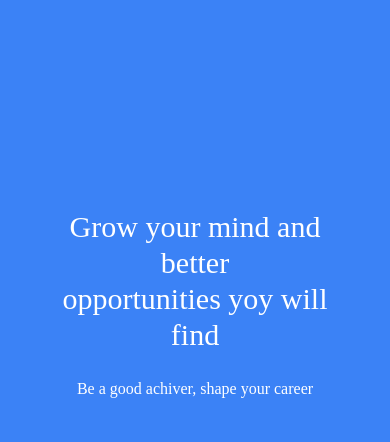
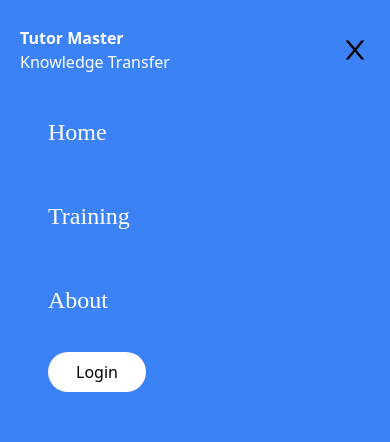
Before and after one commit to Sumit-Sahni/outshade, a React (Create React App) app in the folder outshade/: page / in a window 390 px wide. Shown: the top 442 px of the page. Built offline with nearby package versions, Linux system fonts and the light colour scheme.

Commit message:
Final Deployed All Codes

```diff
--- a/outshade/package.json
+++ b/outshade/package.json
@@ -1,21 +1,26 @@
 {
   "name": "outshade",
   "version": "0.1.0",
+  "homepage": "https://github.com/Sumit-Sahni/outshade",
   "private": true,
   "dependencies": {
     "@testing-library/jest-dom": "^5.16.5",
     "@testing-library/react": "^13.4.0",
     "@testing-library/user-event": "^13.5.0",
+    "gh-pages": "^4.0.0",
     "react": "^18.2.0",
     "react-dom": "^18.2.0",
     "react-icons": "^4.4.0",
     "react-player": "^2.11.0",
     "react-scripts": "5.0.1",
+    "react-scroll": "^1.8.7",
     "styled-component": "^2.8.0",
     "styled-components": "^5.3.5",
     "web-vitals": "^2.1.4"
   },
   "scripts": {
+    "predeploy": "npm run build",
+     "deploy": "gh-pages -d build",
     "start": "react-scripts start",
     "build": "react-scripts build",
     "test": "react-scripts test",
--- a/outshade/src/App.js
+++ b/outshade/src/App.js
@@ -6,6 +6,7 @@ import StayConnected from "./Screens/StayConected/StayConnected"
 import TrainingVideo from "./Screens/TrainingOverview/TrainingVideo"
 import WhoWillTrainYou from "./Screens/WhoWillTrainYou/WhoWillTrainYou"
 import Footer from "./Screens/Footer/Footer"
+import BelowFooter from "./Screens/BelowFooter/BelowFooter"
 
 function App() {
   return (
@@ -17,7 +18,8 @@ function App() {
           <StayConnected/>
           <TrainingVideo/>
           <WhoWillTrainYou/>
-          {/* <Footer/> */}
+          <Footer/>
+          <BelowFooter/>
        </div>
   );
 }
--- /dev/null
+++ b/outshade/src/Screens/BelowFooter/BelowFooter.jsx
@@ -0,0 +1,12 @@
+import React from 'react'
+
+ const BelowFooter = () => {
+  return (
+    <div className='w-full h-12' style={{"backgroundColor": "#0B4668"}}>
+
+    </div>
+  )
+}
+
+
+export default BelowFooter;
--- a/outshade/src/Screens/Footer/Footer.jsx
+++ b/outshade/src/Screens/Footer/Footer.jsx
@@ -1,8 +1,62 @@
 import React from 'react'
+import { CgFacebook} from "react-icons/cg";
+import { SiTwitter} from "react-icons/si";
+import { GrLinkedinOption} from "react-icons/gr";
+import {BsFillArrowUpSquareFill} from "react-icons/bs";
 
 const Footer = () => {
   return (
-    <div>Footer</div>
+    <section className='w-full h-full py-12  lg:h-[50vh] grid grid-cols-1 lg:grid-cols-4 relative ' style={{"backgroundColor":"#002C45"}}>
+           <div className='flex items-center  text-white'>
+                 <div className='w-full h-64 -dotted mx-auto flex flex-col justify-evenly  px-12'>
+                     <div>
+                        <p> Knowledge Transfer </p>
+                     </div>
+                     <div className='w-full '>
+                        <p>Lorem ipsum dolor sit amet, consectetur adipiscing elit, sed do eiusmod Lorem ipsum do
+                         Lorem ipsum dolor sit amet, consectetur adipiscing elit, sed do eiusmod Lorem ipsum do</p>
+                     </div>
+                     <div className='w-24 flex flex-row justify-between '>
+                        <CgFacebook/>
+                        <SiTwitter/>
+                        <GrLinkedinOption/>
+                     </div>
+                  </div>
+           </div>
+
+           <div className='grid grid-cols-3 col-span-3 w-full   text-white'>
+                 <div className=' w-1/2 flex justify-end  sm:items-center mx-2'>
+                     <ul>
+                       <li className='text-xl sm:text-2xl font-semibold my-6'>Quick Links</li>
+                       <li className='pb-4'>Home</li>
+                       <li className='pb-4'>About</li>
+                       <li className='pb-4'>Trainings</li>
+                       <li className='pb-4'>Contacts</li>
+                     </ul>
+                 </div>
+                 <div className=' w-1/2 flex justify-start items-center'>
+                     <ul>
+                       <li className=' text-xl sm:text-2xl font-semibold my-6'>Topics</li>
+                       <li className='pb-4'>Blanket topics</li>
+                       <li className='pb-4'>Country topics</li>
+                       <li className='pb-4'>Product topics</li>
+                       <li className='py-4 '></li>
+                     </ul>
+                 </div>
+                 <div className=' w-1/2 flex justify-start items-center'>
+                     <ul>
+                       <li className=' text-xl sm:text-2xl font-semibold my-6'>Important Links</li>
+                       <li className='pb-4'>Privacy Policy</li>
+                       <li className='pb-4'>Terms & Conditions</li>
+                       <li className='pb-4'>Disclaimer</li>
+                       <li className='pb-4'>Sitemap</li>
+                     </ul>
+                 </div>
+           </div>
+           <div className='right-0 bottom-0 absolute mx-4 mb-4'>
+                <BsFillArrowUpSquareFill size={40} style={{"color":"#007CC2"}}/>
+           </div>
+    </section>
   )
 }
 
--- a/outshade/src/Screens/HeroComp/Hero.jsx
+++ b/outshade/src/Screens/HeroComp/Hero.jsx
@@ -1,8 +1,12 @@
 import React from 'react'
+import NavbarComp from "../Navbar/NavbarComp"
 
 const Hero = () => {
   return (
+    <>
+     <NavbarComp/>
     <section className='bg-blue-500 h-[75vh] flex items-center justify-center'>
+
         <div className='font-pop p-12 text-white'>
             <h1 className='text-center text-3xl md:text-5xl lg:text-6xl '>Grow your mind and better<br/> opportunities yoy will find</h1>
             <div className='text-center  p-6 lg:text-3xl'>
@@ -11,6 +15,8 @@ const Hero = () => {
 
         </div>
     </section>
+    </>
+
   )
 }
 
--- /dev/null
+++ b/outshade/src/Screens/Navbar/NavbarComp.jsx
@@ -0,0 +1,62 @@
+import React from 'react'
+import { useState } from 'react'
+import {AiOutlineClose,AiOutlineMenu } from 'react-icons/ai'
+import {Link} from "react-scroll"
+
+const NavbarComp = () => {
+
+     const [nav, setNav] = useState(false)
+
+     const handleNavbar = () =>{
+        setNav(!nav)
+     }
+
+
+
+
+  return (
+        <div className='w-screen h-[100px] py-5 z-10 bg-blue-500 fixed '>
+          <div className='px-5 flex justify-between items-center w-full h-full'>
+             <div className='flex justify-center flex-col text-white lg:mx-12'>
+                 <h1 className='sm:text-3xl font-semibold sm:text4xl'>Tutor Master</h1>
+                 <p className='' >Knowledge Transfer</p>
+             </div>
+              <ul className='hidden md:flex items-center  text-white mx-12 '>
+                   <li>
+                       <h1>Home</h1>
+                   </li>
+                   <li>
+                      <h1>Training</h1>
+                   </li>
+                   <li>
+                       <h1>About</h1>
+                   </li>
+                 <button className='px-7 py-2 rounded-3xl hover:underline underline-offset-4 bg-white text-black'>Login</button>
+              </ul>
+              <div className='md:hidden' onClick={handleNavbar}>
+                {!nav ? <AiOutlineClose size={30} className="cursor-pointer"/> :<AiOutlineMenu size={30} className="cursor-pointer"/> }
+
+              </div>
+          </div>
+
+          <ul className={nav ? "hidden" : "absolute  w-full h-[100vh] px-8 md:hidden bg-blue-500  text-white" }>
+
+                 <li className='p-4 w-full text-2xl font-cba my-5 text-left'>
+                    <h1>Home</h1>
+                 </li>
+
+                 <li className='p-4 w-full text-2xl font-cba my-5 text-left'>
+                    <h1>Training</h1>
+                 </li>
+
+                 <li className='p-4 w-full text-2xl font-cba my-5 text-left'>
+                    <h1>About</h1>
+                 </li>
+                 <button className='mx-4 px-7 py-2 rounded-3xl hover:underline underline-offset-4 bg-white text-black'>Login</button>
+              </ul>
+
+        </div>
+  )
+}
+
+export default NavbarComp;
--- a/outshade/src/Screens/WhoWillTrainYou/WhoWillTrainYou.jsx
+++ b/outshade/src/Screens/WhoWillTrainYou/WhoWillTrainYou.jsx
@@ -4,7 +4,7 @@ import sumit from  "../Photos/outshade2.jpg"
 
 const WhoWillTrainYou = () => {
   return (
-    <section className=' h-full lg:h-[70vh] my-12 py-12 '>
+    <section className='h-full lg:h-[80vh] my-12 py-12  mb-12'>
     <div className='grid justify-center items-center mb-12 lg:mb-10'>
           <div>
              <h1 className='text-2xl md:text-4xl text-blue-500 font-semibold mb-4'>Who will train you</h1>
--- a/outshade/src/index.css
+++ b/outshade/src/index.css
@@ -3,3 +3,7 @@
 @tailwind utilities;
 
 @import url('https://fonts.googleapis.com/css2?family=Comfortaa:wght@500&display=swap');
+
+li{
+    @apply px-4
+}
```
Also changed, not shown: 2 other files (tests, documents, lock files or other folders).
